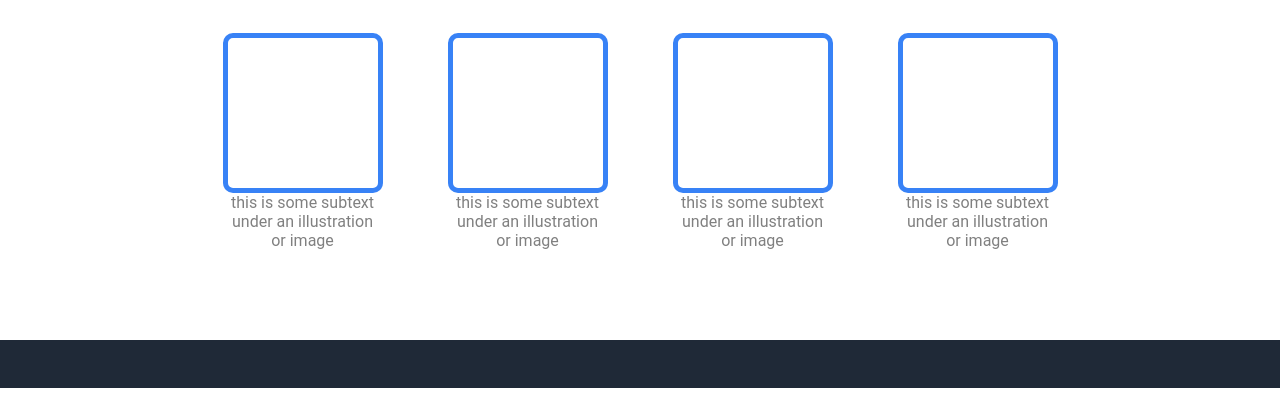
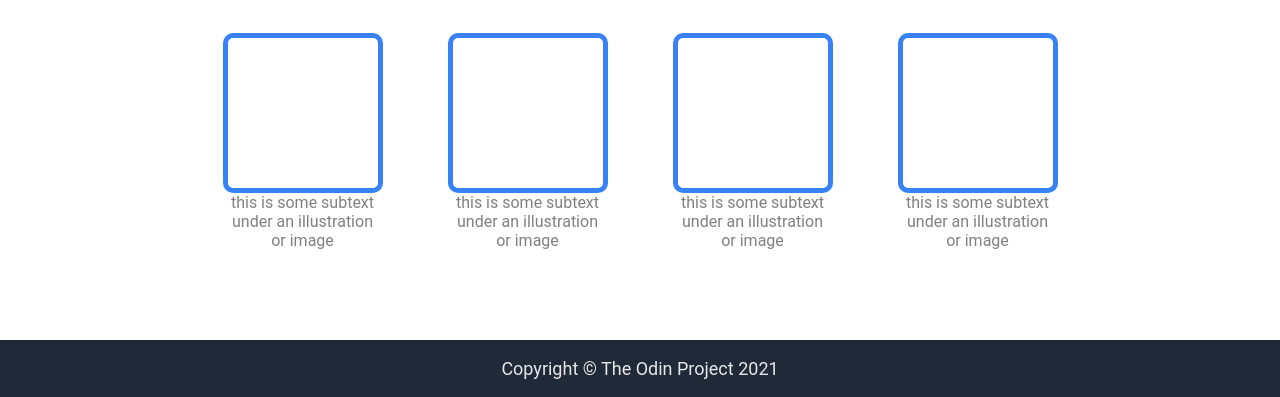
Before and after one commit to sakele/landing-page, a plain HTML site: page index.html in a window 1280 px wide. Shown: the part 575-972 px from the top of the page. Drawn offline with Linux system fonts and the light colour scheme.

Commit message:
Add html content and flexbox styling to footer

```diff
--- a/index.html
+++ b/index.html
@@ -80,7 +80,7 @@
         </div>
     </div>
     <div class="footer">
-
+        <p>Copyright © The Odin Project 2021</p>
     </div>
 </body>
 </html>
--- a/style.css
+++ b/style.css
@@ -141,4 +141,8 @@ button {
 
 .footer {
     margin-top: auto;
+    justify-content: center;
+    align-items: center;
+    padding: 18px;
+    text-align: center;
 }
```
